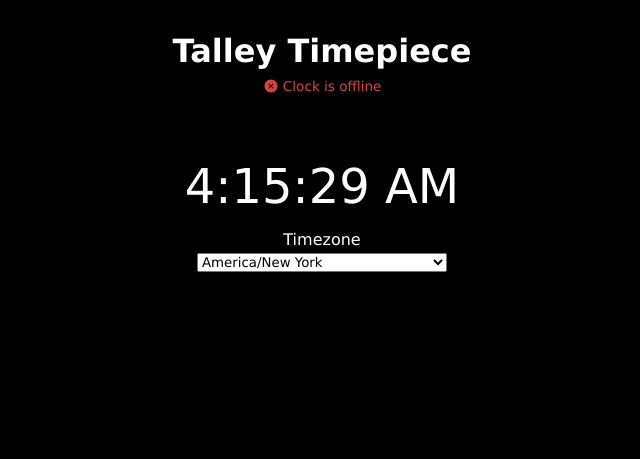
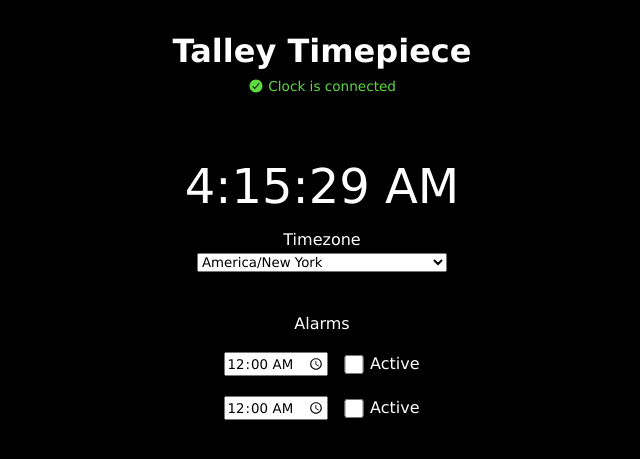
Before and after one commit to BrandonTroy/talley-timepiece, a Flask app: page / in a window 1280 px wide. Shown: the top 459 px of the page, without its empty margins (318-958 px from the left). Run offline with Flask 2, Linux system fonts and the light colour scheme; data that the repository does not hold is empty.

Commit message:
updated alarm and button functionality

```diff
--- a/app.py
+++ b/app.py
@@ -28,27 +28,10 @@ def update_timezone():
     return redirect('/')
 
 
-# request url to add a new alarm, redirects to index
-@app.route('/add-alarm', methods=['POST'])
-def add_alarm():
-    # add alarm
-    print('ALARM ADDED:', request.args['alarm'])
-    return redirect('/')
-
-
-# request url to update an alarm, redirects to index
-@app.route('/update-alarm', methods=['POST'])
+# request url to update alarms, redirects to index
+@app.route('/update-alarms', methods=['POST'])
 def update_alarm():
-    # update alarm
-    print('ALARM UPDATED:', request.args['alarm'])
-    return redirect('/')
-
-
-# request url to remove an alarm, redirects to index
-@app.route('/remove-alarm', methods=['POST'])
-def remove_alarm():
-    # remove alarm
-    print('ALARM REMOVED:', request.args['alarm'])
+    app.alarms = [request.json['alarm1'], request.json['alarm2']]
     return redirect('/')
 
 
--- a/static/css/main.css
+++ b/static/css/main.css
@@ -48,7 +48,8 @@ h1 {
 }
 
 .alarm-time {
-    margin-right: .75rem;
+    margin-right: 1rem;
+    width: 6.5rem;
 }
 
 .alarm-days {
@@ -56,7 +57,10 @@ h1 {
 }
 
 .alarm-active {
-    margin-right: 0.3rem;
+    margin-right: 0.4rem;
+    margin-top: 0.16rem;
+    width: 1.2rem;
+    height: 1.2rem;
 }
 
 .alarm-active-label {
--- a/static/js/script.js
+++ b/static/js/script.js
@@ -8,9 +8,25 @@ const dropdown = document.getElementById("timezone-dropdown");
 const connectedStatus = document.getElementById("connected-status");
 const disconnectedStatus = document.getElementById("disconnected-status");
 
+const alarm1Time = document.getElementById("alarm-1-time");
+// const alarm1Days = document.getElementById("alarm-1-days");
+const alarm1Active = document.getElementById("alarm-1-active");
+const alarm2Time = document.getElementById("alarm-2-time");
+// const alarm2Days = document.getElementById("alarm-2-days");
+const alarm2Active = document.getElementById("alarm-2-active");
+
 
 // api request to get recommended timezone based on ip address
-// TODO: refactor to no longer add a new option to the dropdown, but be a button that sets the timezone
+fetch("https://ipapi.co/timezone")
+    .then(response => response.text())
+    .then(timezone => {
+        const option = document.createElement("option");
+        option.value = timezone;
+        option.innerHTML = timezone.replaceAll("_", " ") + " (Recommended)";
+        dropdown.prepend(option);
+    })
+    // backup if first api request fails
+    .catch(error => {
         fetch("https://worldtimeapi.org/api/ip/")
             .then(response => response.json())
             .then(json => {
@@ -19,8 +35,9 @@ fetch("https://worldtimeapi.org/api/ip/")
                 option.value = json.timezone;
                 option.innerHTML = json.timezone.replaceAll("_", " ") + " (Recommended)";
                 dropdown.prepend(option);
-        // dropdown.value = currentTimezone;
             });
+    });
+
 
 
 // updates the time on the page
@@ -54,11 +71,48 @@ function syncToServer() {
             lastPing = json.last_ping;
             updateConnectionStatus();
 
-            // TODO: update alarms
+            if (json.alarms.length > 0) {
+                alarm1Time.value = json.alarms[0][0];
+                // alarm1Days.value = json.alarms[0][1];
+                alarm1Active.checked = json.alarms[0][2];
+            }
+            if (json.alarms.length > 1) {
+                alarm2Time.value = json.alarms[1][0];
+                // alarm2Days.value = json.alarms[1][1];
+                alarm2Active.checked = json.alarms[1][2];
+            }
         });
 }
 
 
+// updates the server with the local alarm data
+function sendAlarmData() {
+    fetch("/update-alarms", {
+        method: "POST",
+        headers: {
+            "Content-Type": "application/json"
+        },
+        body: JSON.stringify({
+            alarm1: [
+                alarm1Time.value,
+                null,
+                alarm1Active.checked
+            ],
+            alarm2: [
+                alarm2Time.value,
+                null,
+                alarm2Active.checked
+            ]
+        })
+    });
+}
+
+alarm1Time.addEventListener("change", sendAlarmData);
+// alarm1Days.addEventListener("change", sendAlarmData);
+alarm1Active.addEventListener("change", sendAlarmData);
+alarm2Time.addEventListener("change", sendAlarmData);
+// alarm2Days.addEventListener("change", sendAlarmData);
+alarm2Active.addEventListener("change", sendAlarmData);
 
 
 // updates the timezone when the dropdown is changed
@@ -75,8 +129,12 @@ dropdown.addEventListener("change", event => {
 });
 
 
+
+
 // updates the displayed time every second
+updateTime();
 setInterval(updateTime, 1000);
+
 // updates client data every 5 seconds
+syncToServer();
 setInterval(syncToServer, 5000);
-updateConnectionStatus();
--- a/templates/index.html
+++ b/templates/index.html
@@ -25,16 +25,15 @@
             {% endif %}
         {% endfor %}
     </select>
-
     <br>
     <br>
 
 
-    <!-- <label class="label">Alarms</label>
+    <label class="label">Alarms</label>
     <br>
     <div class="alarm">
-        <input type="time" class="alarm-time" id="alarm-1-time" name="alarm-time" value="00:00:00">
-        <select class="alarm-days">
+        <input type="time" class="alarm-time" id="alarm-1-time" name="alarm-time" value="00:00">
+        <!-- <select id="alarm-1-days" class="alarm-days">
             <option value="monday">Monday</option>
             <option value="tuesday">Tuesday</option>
             <option value="wednesday">Wednesday</option>
@@ -42,13 +41,13 @@
             <option value="friday">Friday</option>
             <option value="saturday">Saturday</option>
             <option value="sunday">Sunday</option>
-        </select>
-        <input type="checkbox" class="alarm-active" id="alarm-1-active" name="alarm-active" checked>
+        </select> -->
+        <input type="checkbox" class="alarm-active" id="alarm-1-active" name="alarm-active">
         <label class="alarm-active-label" for="alarm-1-active">Active</label>
     </div>
     <div class="alarm">
-        <input type="time" class="alarm-time" id="alarm-1-time" name="alarm-time" value="00:00:00">
-        <select class="alarm-days">
+        <input type="time" class="alarm-time" id="alarm-2-time" name="alarm-time" value="00:00">
+        <!-- <select id="alarm-2-days" class="alarm-days">
             <option value="monday">Monday</option>
             <option value="tuesday">Tuesday</option>
             <option value="wednesday">Wednesday</option>
@@ -56,10 +55,10 @@
             <option value="friday">Friday</option>
             <option value="saturday">Saturday</option>
             <option value="sunday">Sunday</option>
-        </select>
-        <input type="checkbox" class="alarm-active" id="alarm-1-active" name="alarm-active" checked>
-        <label class="alarm-active-label" for="alarm-1-active">Active</label>
-    </div> -->
+        </select> -->
+        <input type="checkbox" class="alarm-active" id="alarm-2-active" name="alarm-active">
+        <label class="alarm-active-label" for="alarm-2-active">Active</label>
+    </div>
 
 
     <!-- ionicons import -->
```
Also changed, not shown: source/alarm.py (+8 -9 lines), source/client.py (+14 -6 lines), 4 other files. Lines whose indentation alone changed are shown as unchanged.
